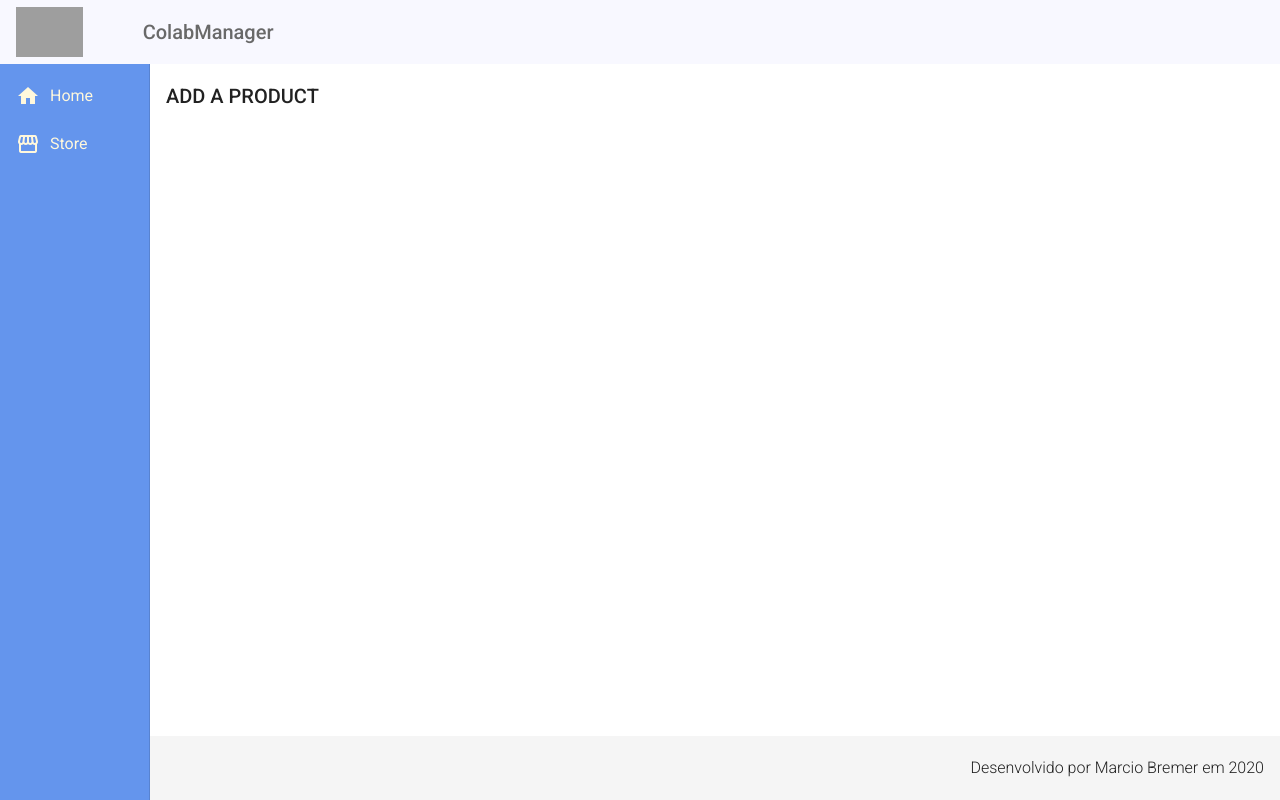
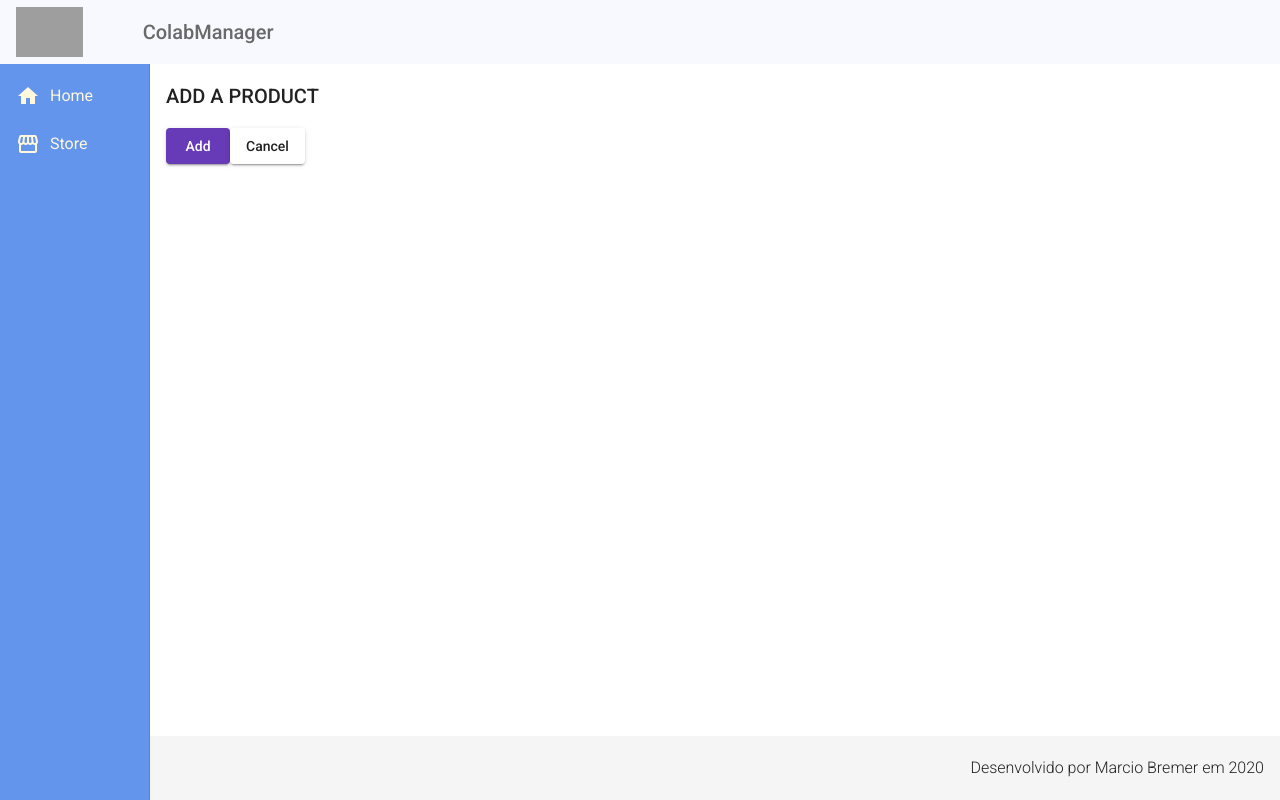
Before and after one commit to marciobremer/CM, an Angular app in the folder frontend/: page /products/create in a window 1280 px wide. Built offline with nearby package versions, Linux system fonts and the light colour scheme; grey boxes are pictures that could not be loaded.

Commit message:
add button for add product and some routers

```diff
--- a/frontend/src/app/app.module.ts
+++ b/frontend/src/app/app.module.ts
@@ -16,6 +16,7 @@
 import { ProductCrudComponent } from './views/product-crud/product-crud.component';
 import { ProductCreateComponent } from './components/product/product-create/product-create.component';
 import { MatButtonModule } from '@angular/material/button';
+import { MatSnackBarModule } from '@angular/material/snack-bar';
 
 @NgModule({
   declarations: [
@@ -36,7 +37,8 @@
     MatListModule,
     MatSlideToggleModule,
     MatCardModule,
-    MatButtonModule
+    MatButtonModule,
+    MatSnackBarModule
   ],
   providers: [],
   bootstrap: [AppComponent]
--- a/frontend/src/app/components/product/product-create/product-create.component.html
+++ b/frontend/src/app/components/product/product-create/product-create.component.html
@@ -1 +1,7 @@
 <h2>ADD A PRODUCT</h2>
+<button mat-raised-button (click)="createProduct()" color="primary">
+    Add
+</button>
+<button mat-raised-button (click)="cancel()">
+    Cancel
+</button>
--- a/frontend/src/app/components/product/product-create/product-create.component.ts
+++ b/frontend/src/app/components/product/product-create/product-create.component.ts
@@ -1,4 +1,6 @@
 import { Component, OnInit } from '@angular/core';
+import { ProductService } from '../product.service';
+import { Router } from '@angular/router';
 
 @Component({
   selector: 'app-product-create',
@@ -7,9 +9,19 @@
 })
 export class ProductCreateComponent implements OnInit {
 
-  constructor() { }
+  constructor(private productService: ProductService,
+    private router: Router) { }
 
   ngOnInit(): void {
+
+  }
+
+  createProduct(): void {
+    this.productService.showMessage('Product add!')
+  }
+
+  cancel(): void {
+    this.router.navigate(['/products'])
   }
 
 }
--- /dev/null
+++ b/frontend/src/app/components/product/product.model.ts
@@ -0,0 +1,5 @@
+export interface Product {
+    id?: number // este simbolo torna o id opcional
+    name: string
+    price: number
+}
--- /dev/null
+++ b/frontend/src/app/components/product/product.service.ts
@@ -0,0 +1,18 @@
+import { Injectable } from '@angular/core';
+import { MatSnackBar } from '@angular/material/snack-bar';
+
+@Injectable({
+  providedIn: 'root'
+})
+export class ProductService {
+
+  constructor(private snackBar: MatSnackBar) { }
+
+  showMessage(msg: string): void {
+    this.snackBar.open(msg, '', {
+      duration: 3000,
+      horizontalPosition: "right",
+      verticalPosition: "top"
+    })
+  }
+}
```
